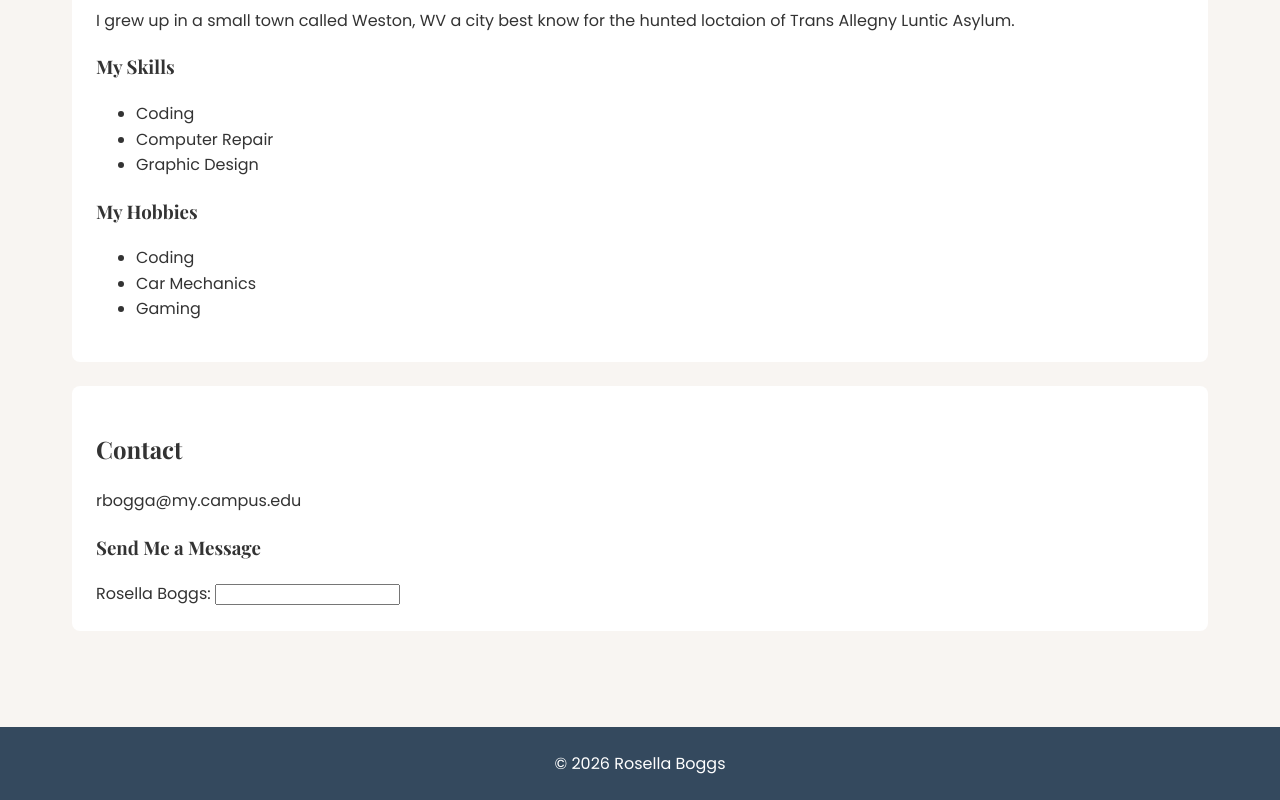
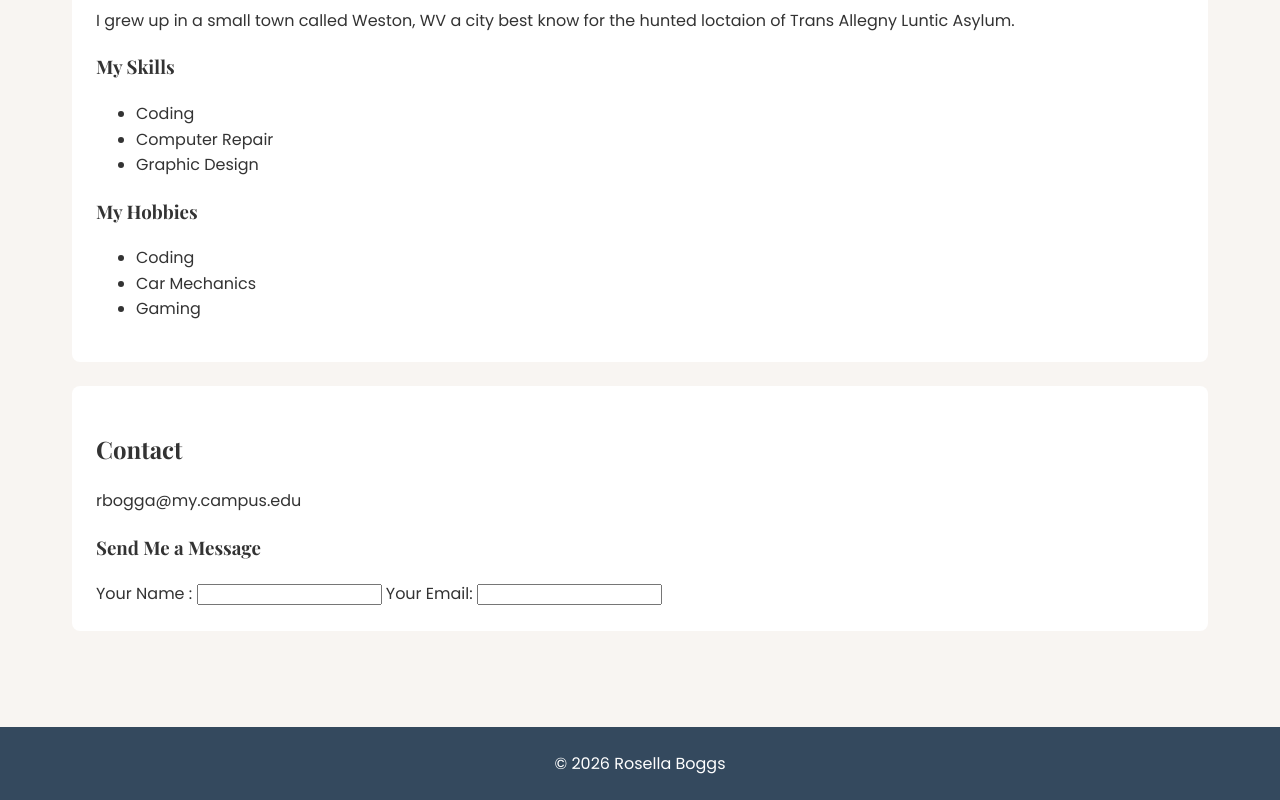
Before and after one commit to rose-boggs1023/Web-dev-project, a plain HTML site: page START_site/about.html in a window 1280 px wide. Shown: the part 827-1627 px from the top of the page. Drawn offline with nearby package versions, Linux system fonts and the light colour scheme.

Commit message:
Update contact form labels in about.html

```diff
--- a/START_site/about.html
+++ b/START_site/about.html
@@ -44,8 +44,10 @@
       <p><a href="https://www.linkedin.com/in/rosella-boggs-51a8893aa/"></a></p>
       <h3>Send Me a Message</h3>
       <form>
-<label for="name">Rosella Boggs:</label>
+<label for="name">Your Name :</label>
 <input type="text" id="name" name="name" required>
+<label for="email">Your Email:</label>
+<input type="email" id="email" name="email" required>
       </form>
 
     </section>
```
